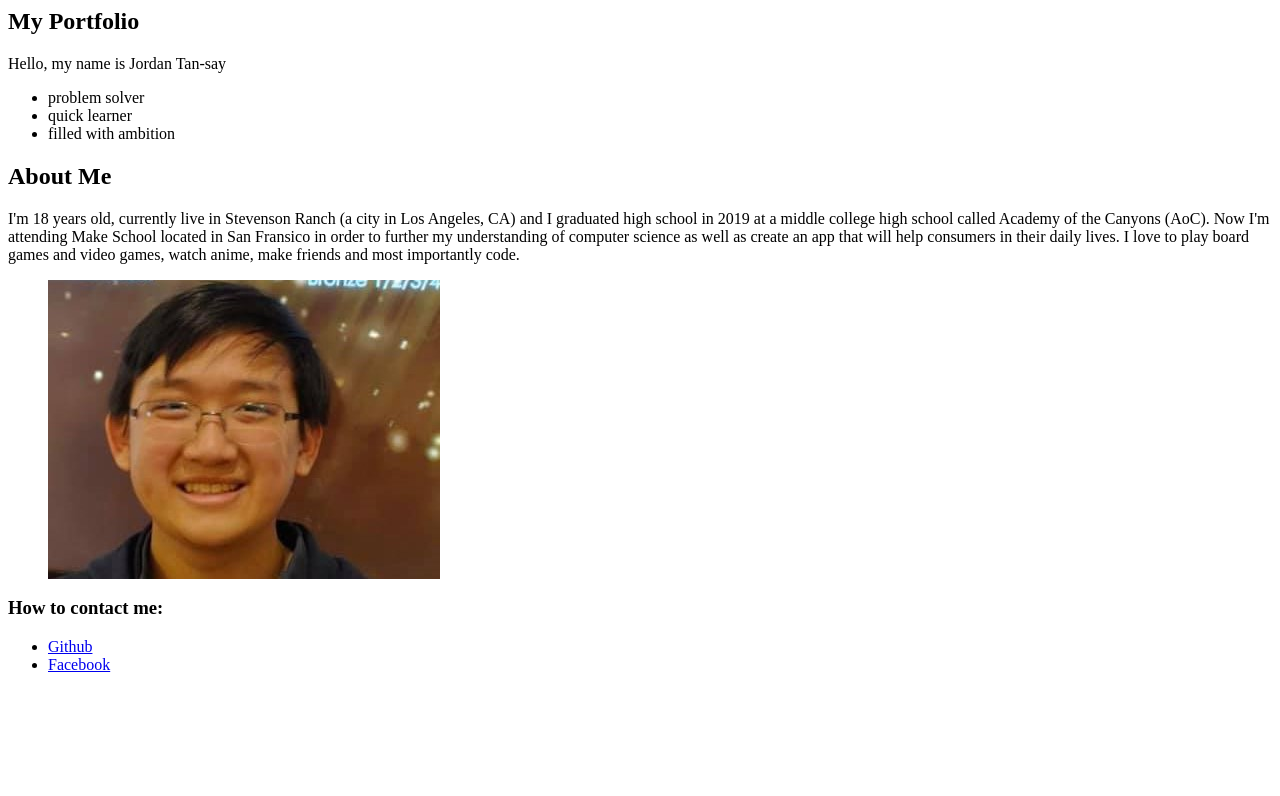
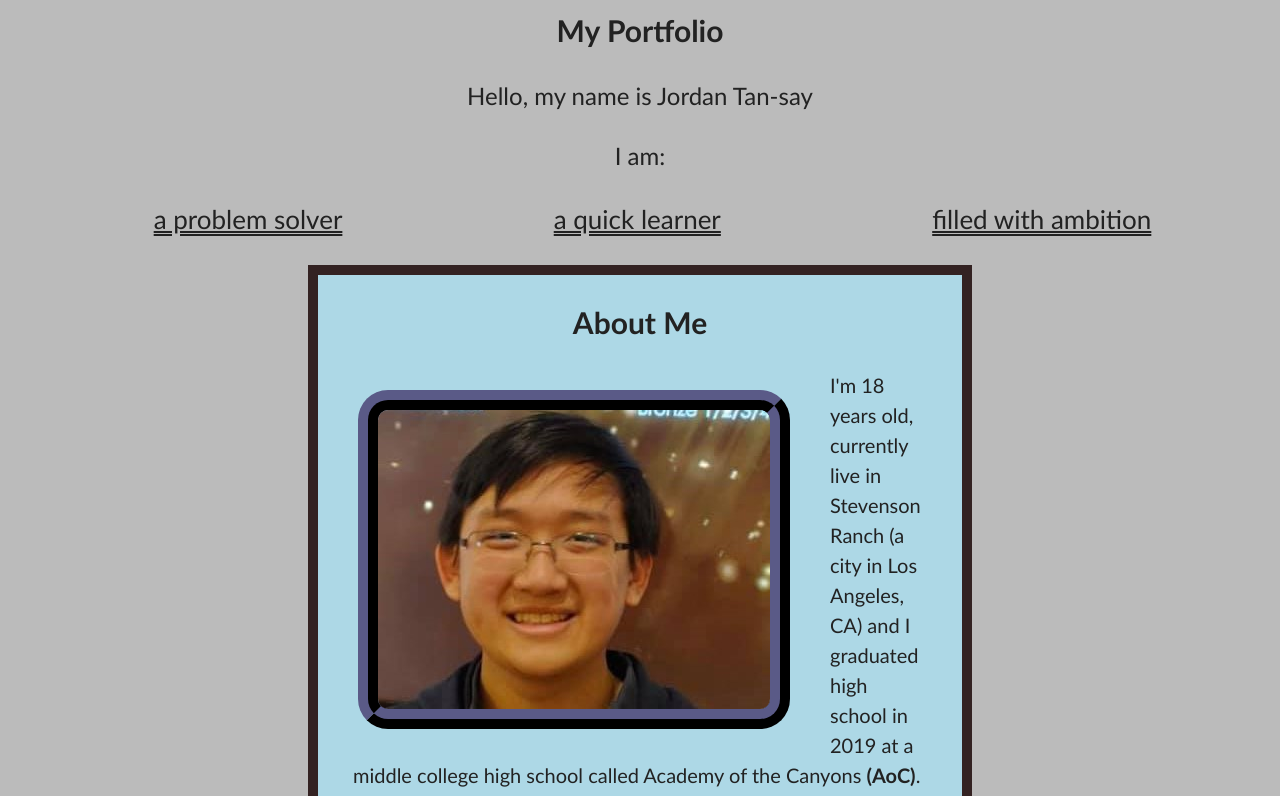
Before and after one commit to RogueNPC/Portfolio-Project, a plain HTML site: page Index.html in a window 1280 px wide. Shown: the top 796 px of the page. Drawn offline with Linux system fonts and the light colour scheme.

Commit message:
Part 2 Complete

```diff
--- a/Index.html
+++ b/Index.html
@@ -1,3 +1,4 @@
+<link rel="stylesheet" href="styles.css">
 <html>
     <article>
         <head>
@@ -8,15 +9,19 @@
             <header>
                 <h1>My Portfolio</h1>
                     <p>Hello, my name is Jordan Tan-say</p>
+                    <p>I am:</p>
                     <ul>
-                        <li>problem solver</li>
-                        <li>quick learner</li>
+                        <li>a problem solver</li>
+                        <li>a quick learner</li>
                         <li>filled with ambition</li>
                     </ul>
             </header>
 
             <section>
                 <h2>About Me</h2>
+                <figure>
+                    <img src="Professional Profile Picture copy.jpg" alt="Jordan Tan-say">
+                </figure>
                 <p>
                 I'm 18 years old, currently live in Stevenson Ranch
                 (a city in Los Angeles, CA) and I graduated high school in 2019
@@ -26,9 +31,6 @@
                 I love to play board games and video games, watch anime, make friends and most importantly code.
                 </p>
 
-                <figure>
-                    <img src="Professional Profile Picture copy.jpg" alt="Jordan Tan-say">
-                </figure>
             </section>
         </body>
 
--- a/styles.css
+++ b/styles.css
@@ -1,18 +1,76 @@
 body {
     font-family: 'Gill Sans', 'Gill Sans MT', Calibri, 'Trebuchet MS', sans-serif;
-    font-size: 18px;
+    font-size: 20px;
     line-height: 1.5;
     color: #222;
-    background-color: #fff;
+    background-color: #bbb;
+
 }
 
-a {
-    color: #22f;
-    text-decoration: none;
+h1, h2, h3 {
+    text-align: center;
+}
+
+p {
+    padding: 0 35px 0 35px;
+}
+
+footer nav ul {
+    display: flex;
+    flex-direction: column;
+    align-items: center;
+    margin-right: 30px;
+}
+header ul {
+    list-style-type: none;
+    text-decoration: underline;
+    text-decoration-style: double;
+    display: flex;
+    justify-content: space-around;
+    font-size: 1.3em;
+    margin-right: 15px;
+}
+
+header p{
+    text-align: center;
+    font-size: 1.2em;
+}
+
+section {
+    margin: 0 300px 0 300px;
+    border-style: solid;
+    border-width: 0.5em;
+    border-color: #322;
+    background-color: lightblue;
 }
 
 abbr {
-    text-decoration: underline;
-    text-decoration-style: dashed;
     font-weight: bold;
 }
+
+figure {
+    display: flex;
+    justify-content: center;
+    float: left;
+    border-style: ridge;
+    border-width: 1em;
+    border-color: #223;
+    border-radius: 30px;
+}
+
+img {
+    border-radius: 10px;
+}
+
+footer {
+    margin: 50px;
+    background-color: lightgoldenrodyellow;
+    border-style: dashed;
+    border-width: 0.5em;
+    border-color: #322;
+}
+
+nav a {
+    text-decoration: none;
+    color: #22f;
+}
```
